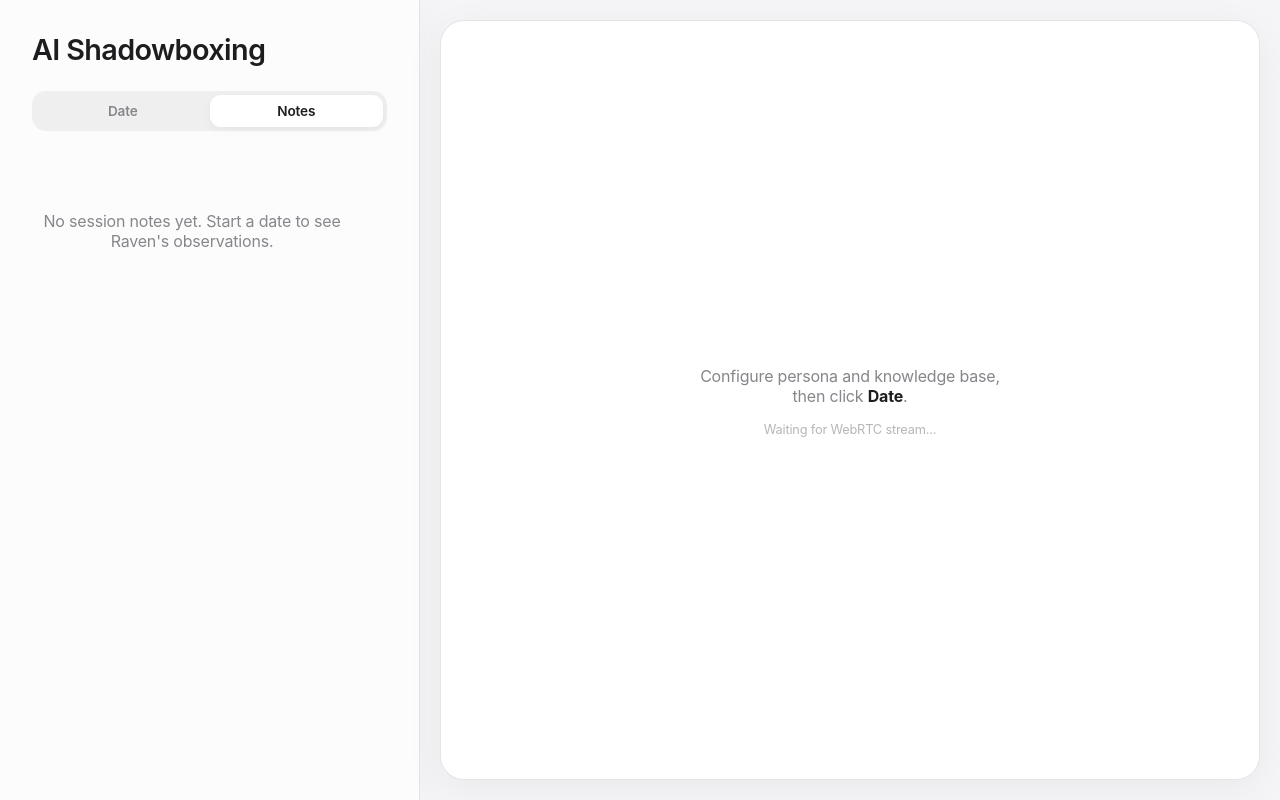
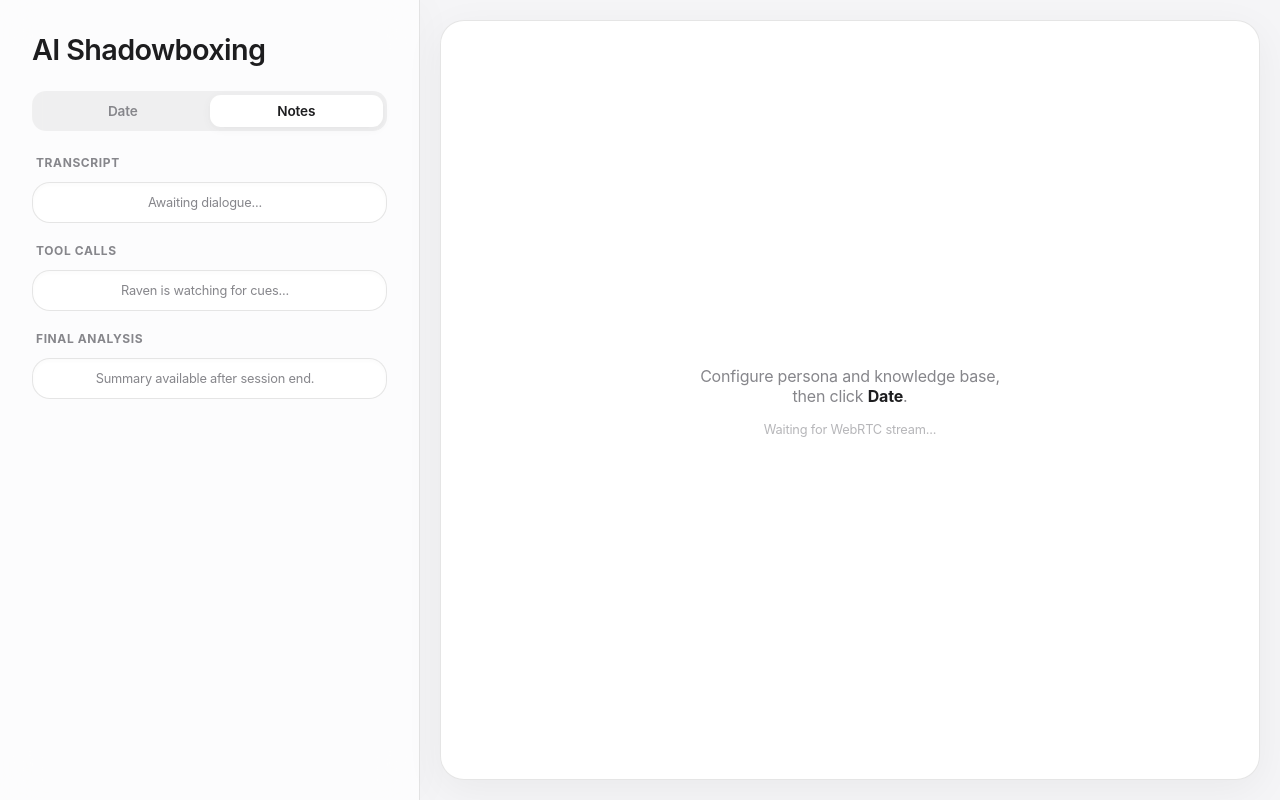
Before and after one commit to kaushalbalagurusamy/ai-shadowboxing, a Next.js app: page / in a window 1280 px wide. Both pictures are taken after a click on the element "Notes". Built offline with nearby package versions, Linux system fonts and the light colour scheme.

Commit message:
feat: implement 3D data view in Notes tab with Transcript, Tool Calls, and Final Analysis

```diff
--- a/src/app/globals.css
+++ b/src/app/globals.css
@@ -281,3 +281,53 @@ textarea:focus, select:focus {
   letter-spacing: 0.05em;
   padding-left: 4px;
 }
+
+.scroll-box {
+  background: #ffffff;
+  border: 1px solid var(--border);
+  border-radius: 18px;
+  max-height: 280px;
+  overflow-y: auto;
+  padding: 12px;
+  display: flex;
+  flex-direction: column;
+  gap: 8px;
+  box-shadow: inset 0 2px 4px rgba(0, 0, 0, 0.02);
+}
+
+.note-item {
+  padding: 10px 12px;
+  border-radius: 12px;
+  font-size: 0.85rem;
+  line-height: 1.4;
+  background: var(--bg);
+  border: 1px solid transparent;
+}
+
+.note-item-user {
+  background: var(--pastel-blue);
+  color: var(--pastel-blue-text);
+  align-self: flex-end;
+  max-width: 85%;
+}
+
+.note-item-assistant {
+  background: #ffffff;
+  border-color: var(--border);
+  align-self: flex-start;
+  max-width: 85%;
+}
+
+.note-item-signal {
+  background: #ffffff;
+  border-color: var(--border);
+  font-size: 0.8rem;
+}
+
+.note-label {
+  font-weight: 700;
+  font-size: 0.65rem;
+  text-transform: uppercase;
+  margin-bottom: 4px;
+  opacity: 0.7;
+}
--- a/src/app/page.tsx
+++ b/src/app/page.tsx
@@ -31,6 +31,10 @@ export default function Home() {
   const [error, setError] = useState<string | null>(null);
   const [insights, setInsights] = useState<any[]>([]);
 
+  // Refs for scroll sync
+  const transcriptRef = useRef<HTMLDivElement>(null);
+  const toolsRef = useRef<HTMLDivElement>(null);
+
   // Ref to store conversationId for cleanup
   const conversationIdRef = useRef<string | null>(null);
 
@@ -44,17 +48,25 @@ export default function Home() {
         try {
           const res = await fetch(`/api/tavus/insights?conversationId=${conversationId}`);
           const data = await res.json();
-          if (data.insights) setInsights(data.insights);
+          if (data.insights) {
+            setInsights(data.insights);
+          }
         } catch (err) {
           console.error("Polling error:", err);
         }
-      }, 3000); // Poll every 3 seconds for better real-time feel
+      }, 3000);
     }
 
     return () => {
       if (interval) clearInterval(interval);
     };
   }, [conversationId]);
+
+  // Auto-scroll to bottom of boxes
+  useEffect(() => {
+    if (transcriptRef.current) transcriptRef.current.scrollTop = transcriptRef.current.scrollHeight;
+    if (toolsRef.current) toolsRef.current.scrollTop = toolsRef.current.scrollHeight;
+  }, [insights]);
 
   const endSession = async (idToEnd: string) => {
     try {
@@ -94,7 +106,7 @@ export default function Home() {
     await endSession(conversationId);
     setConversationUrl(null);
     setIsLoading(false);
-    setActiveTab("Notes"); // Automatically switch to Notes after ending
+    setActiveTab("Notes");
   };
 
   const startSparring = async () => {
@@ -124,9 +136,10 @@ export default function Home() {
     }
   };
 
-  // Extract session summary if available
+  // Extract data for the 3 boxes
   const sessionSummary = insights.find(i => i.type === 'session_summary');
   const behavioralCues = insights.filter(i => i.type === 'behavioral_cue');
+  const transcriptTurns = insights.filter(i => i.type === 'transcript_turn');
 
   return (
     <div className="container">
@@ -213,46 +226,59 @@ export default function Home() {
             )}
           </>
         ) : (
-          <div className="notes-container">
-            {sessionSummary && sessionSummary.analysis ? (
-              <div className="notes-section">
-                <div className="notes-section-title">Raven's Final Analysis</div>
-                {Object.entries(sessionSummary.analysis).map(([key, value]: [string, any], idx) => (
-                  <div key={idx} className="insight-card">
+          <div className="notes-container" style={{ paddingBottom: '32px' }}>
+
+            {/* Box 1: Transcript */}
+            <div className="notes-section">
+              <div className="notes-section-title">Transcript</div>
+              <div className="scroll-box" ref={transcriptRef}>
+                {transcriptTurns.length > 0 ? transcriptTurns.map((turn, idx) => (
+                  <div key={idx} className={`note-item note-item-${turn.role}`}>
+                    <div className="note-label">{turn.role === 'assistant' ? 'Partner' : 'You'}</div>
+                    {turn.text}
+                  </div>
+                )) : (
+                  <div className="placeholder" style={{ fontSize: '0.8rem' }}>Awaiting dialogue...</div>
+                )}
+              </div>
+            </div>
+
+            {/* Box 2: Tool Calls */}
+            <div className="notes-section">
+              <div className="notes-section-title">Tool Calls</div>
+              <div className="scroll-box" ref={toolsRef}>
+                {behavioralCues.length > 0 ? behavioralCues.map((cue, idx) => (
+                  <div key={idx} className="note-item note-item-signal">
+                    <div className="badge-row" style={{ display: 'flex', justifyContent: 'space-between' }}>
+                      <div className={`badge ${cue.signalType === 'negative' ? 'badge-red' : 'badge-green'}`}>
+                        {cue.category}: {cue.signalType}
+                      </div>
+                      <div className="insight-timestamp" style={{ marginTop: 0 }}>{new Date(cue.timestamp).toLocaleTimeString()}</div>
+                    </div>
+                    <div style={{ fontWeight: 600 }}>{cue.reason}</div>
+                  </div>
+                )) : (
+                  <div className="placeholder" style={{ fontSize: '0.8rem' }}>Raven is watching for cues...</div>
+                )}
+              </div>
+            </div>
+
+            {/* Box 3: Final Analysis */}
+            <div className="notes-section">
+              <div className="notes-section-title">Final Analysis</div>
+              <div className="scroll-box" style={{ maxHeight: 'none' }}>
+                {sessionSummary && sessionSummary.analysis ? Object.entries(sessionSummary.analysis).map(([key, value]: [string, any], idx) => (
+                  <div key={idx} className="note-item" style={{ background: '#ffffff', borderColor: 'var(--border)' }}>
                     <div className="badge badge-blue">{key.split(':')[0]}</div>
                     <div style={{ lineHeight: '1.4' }}>{typeof value === 'string' ? value : value.answer}</div>
                     {value.turn_id && <div className="insight-timestamp">Turn ID: {value.turn_id}</div>}
                   </div>
-                ))}
-              </div>
-            ) : (
-              <div className="placeholder" style={{ marginTop: '40px' }}>
-                {conversationUrl ? (
-                  <p>Raven is watching... End the session to see the final analysis.</p>
-                ) : (
-                  <p>No session notes yet. Start a date to see Raven's observations.</p>
+                )) : (
+                  <div className="placeholder" style={{ fontSize: '0.8rem' }}>Summary available after session end.</div>
                 )}
               </div>
-            )}
+            </div>
 
-            {behavioralCues.length > 0 && (
-              <div className="notes-section">
-                <div className="notes-section-title">Behavioral Signals</div>
-                <div style={{ maxHeight: '400px', overflowY: 'auto', paddingRight: '4px' }}>
-                  {[...behavioralCues].reverse().map((insight, idx) => (
-                    <div key={idx} className="insight-card">
-                      <div className={`badge ${insight.signalType === 'negative' ? 'badge-red' : 'badge-green'}`}>
-                        {insight.category}: {insight.signalType}
-                      </div>
-                      <div style={{ fontWeight: 600, marginBottom: '4px' }}>{insight.reason}</div>
-                      <div className="insight-timestamp">
-                        {new Date(insight.timestamp).toLocaleTimeString()}
-                      </div>
-                    </div>
-                  ))}
-                </div>
-              </div>
-            )}
           </div>
         )}
       </div>
```
Also changed, not shown: src/app/api/webhooks/tavus/route.ts (+10 -0 lines).
